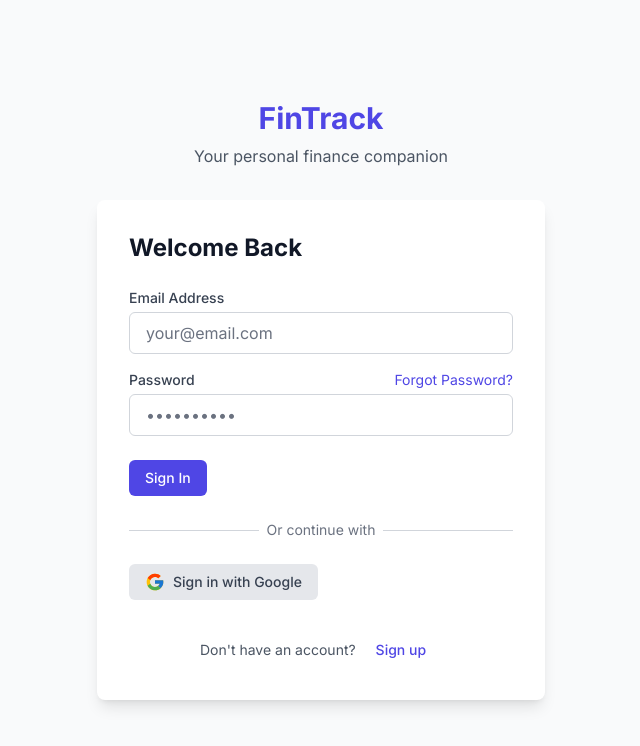
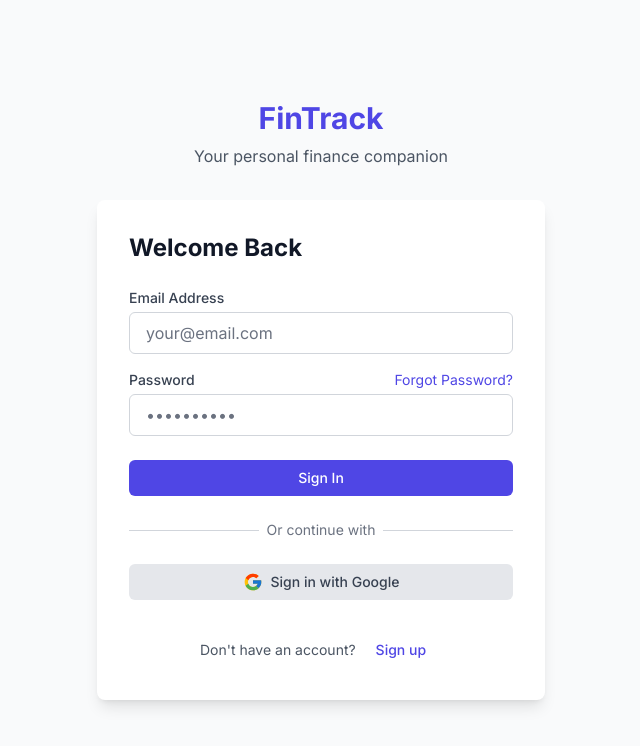
Before and after one commit to isagiyoichii/financial-tracker, a Next.js app: page /auth/login in a window 1280 px wide. Shown: the top 746 px of the page, without its empty margins (319-959 px from the left). Built offline with nearby package versions, Linux system fonts and the light colour scheme; no server answers.

Commit message:
Fix Button component to handle isLoading and fullWidth props

```diff
--- a/src/components/auth/LoginForm.tsx
+++ b/src/components/auth/LoginForm.tsx
@@ -175,7 +175,7 @@
           <Button
             type="submit"
             variant="primary"
-            isFullWidth
+            fullWidth
             isLoading={isLoading}
           >
             Sign In
@@ -198,7 +198,7 @@
         <div className="mt-6">
           <Button
             variant="secondary"
-            isFullWidth
+            fullWidth
             onClick={handleGoogleSignIn}
             icon={<FcGoogle className="h-5 w-5" />}
             disabled={isLoading}
--- a/src/components/auth/SignupForm.tsx
+++ b/src/components/auth/SignupForm.tsx
@@ -181,7 +181,7 @@
           <Button
             type="submit"
             variant="primary"
-            isFullWidth
+            fullWidth
             isLoading={isLoading}
           >
             Create Account
@@ -204,7 +204,7 @@
         <div className="mt-6">
           <Button
             variant="secondary"
-            isFullWidth
+            fullWidth
             onClick={handleGoogleSignIn}
             icon={<FcGoogle className="h-5 w-5" />}
             disabled={isLoading}
--- a/src/components/ui/Button.tsx
+++ b/src/components/ui/Button.tsx
@@ -12,6 +12,7 @@
   disabled?: boolean;
   className?: string;
   onClick?: () => void;
+  isLoading?: boolean;
 }
 
 const Button: React.FC<ButtonProps> = ({
@@ -25,6 +26,7 @@
   disabled = false,
   className = '',
   onClick,
+  isLoading = false,
 }) => {
   const baseClasses = 'inline-flex items-center justify-center font-medium rounded-md focus:outline-none focus:ring-2 focus:ring-offset-2 transition-all duration-200';
 
@@ -44,7 +46,7 @@
     lg: 'px-6 py-3 text-base'
   };
 
-  const disabledClasses = disabled ? 'opacity-50 cursor-not-allowed' : 'hover:shadow-md active:scale-95';
+  const disabledClasses = disabled || isLoading ? 'opacity-50 cursor-not-allowed' : 'hover:shadow-md active:scale-95';
   const widthClasses = fullWidth ? 'w-full' : '';
 
   return (
@@ -52,14 +54,21 @@
       type={type}
       className={`${baseClasses} ${variantClasses[variant]} ${sizeClasses[size]} ${disabledClasses} ${widthClasses} ${className}`}
       onClick={onClick}
-      disabled={disabled}
-      whileTap={{ scale: disabled ? 1 : 0.95 }}
-      whileHover={{ scale: disabled ? 1 : 1.02 }}
+      disabled={disabled || isLoading}
+      whileTap={{ scale: disabled || isLoading ? 1 : 0.95 }}
+      whileHover={{ scale: disabled || isLoading ? 1 : 1.02 }}
       transition={{ duration: 0.1 }}
     >
-      {icon && iconPosition === 'left' && <span className="mr-2">{icon}</span>}
+      {isLoading ? (
+        <svg className="animate-spin -ml-1 mr-2 h-4 w-4 text-current" xmlns="http://www.w3.org/2000/svg" fill="none" viewBox="0 0 24 24">
+          <circle className="opacity-25" cx="12" cy="12" r="10" stroke="currentColor" strokeWidth="4"></circle>
+          <path className="opacity-75" fill="currentColor" d="M4 12a8 8 0 018-8V0C5.373 0 0 5.373 0 12h4zm2 5.291A7.962 7.962 0 014 12H0c0 3.042 1.135 5.824 3 7.938l3-2.647z"></path>
+        </svg>
+      ) : (
+        icon && iconPosition === 'left' && <span className="mr-2">{icon}</span>
+      )}
       {children}
-      {icon && iconPosition === 'right' && <span className="ml-2">{icon}</span>}
+      {!isLoading && icon && iconPosition === 'right' && <span className="ml-2">{icon}</span>}
     </motion.button>
   );
 };
```
